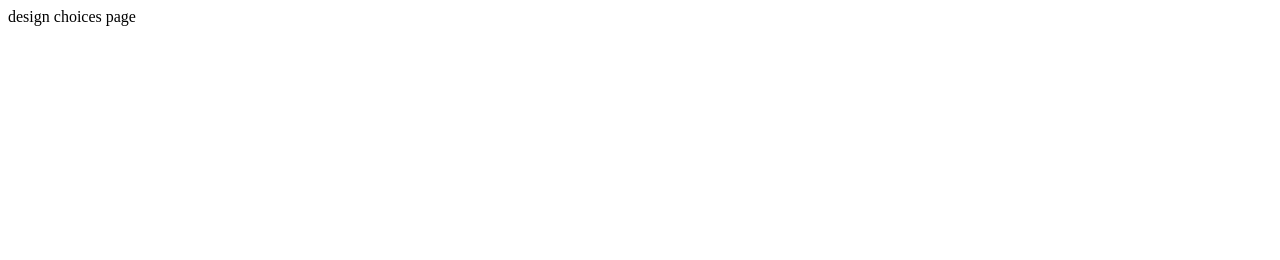
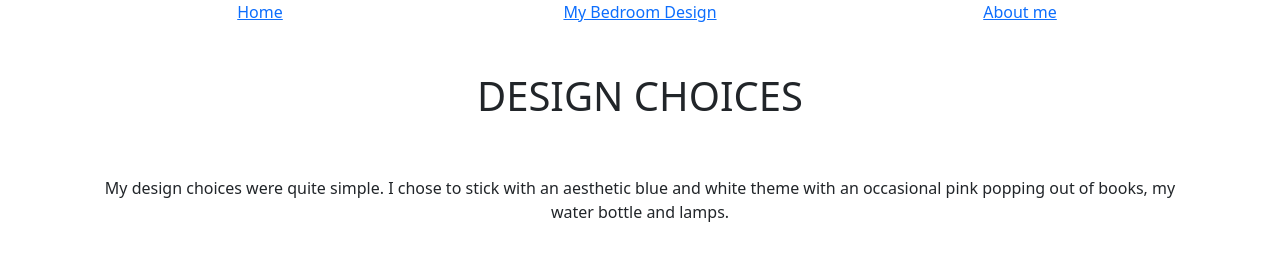
Before and after one commit to naaz-brar/DT-Room-Design, a plain HTML site: page design-choices.html in a window 1280 px wide. Drawn offline with nearby package versions, Linux system fonts and the light colour scheme.

Commit message:
writing and added css

```diff
--- a/design-choices.html
+++ b/design-choices.html
@@ -3,8 +3,40 @@
 <head>
     <meta charset="UTF-8">
     <title>Design choices</title>
+    <link href="https://cdn.jsdelivr.net/npm/bootstrap@5.3.6/dist/css/bootstrap.min.css" rel="stylesheet"
+          integrity="sha384-4Q6Gf2aSP4eDXB8Miphtr37CMZZQ5oXLH2yaXMJ2w8e2ZtHTl7GptT4jmndRuHDT" crossorigin="anonymous">
+    <script src="https://cdn.jsdelivr.net/npm/bootstrap@5.3.6/dist/js/bootstrap.bundle.min.js"
+            integrity="sha384-j1CDi7MgGQ12Z7Qab0qlWQ/Qqz24Gc6BM0thvEMVjHnfYGF0rmFCozFSxQBxwHKO"
+            crossorigin="anonymous"></script>
 </head>
 <body>
-design choices page
+<div class="container text-center">
+    <div class="row">
+        <div class="col">
+            <a href="index.html">Home</a>
+        </div>
+        <div class="col">
+            <a href="my-bedroom-design.html">My Bedroom Design</a>
+        </div>
+        <div class="col">
+            <a href="about-me.html">About me</a>
+        </div>
+    </div>
+    <BR>
+    <BR>
+    <div class="row">
+        <div class="col">
+            <h1>DESIGN CHOICES</h1>
+        </div>
+    </div>
+    <BR>
+    <BR>
+    <div class="row">
+        <div class="col">
+            My design choices were quite simple. I chose to stick with an aesthetic blue and
+            white theme with an occasional pink popping out of books, my water bottle and lamps.
+        </div>
+    </div>
+</div>
 </body>
 </html>
```
Also changed, not shown: about-me.html (+24 -1 lines), index.html (+23 -10 lines), my-bedroom-design.html (+29 -1 lines).
